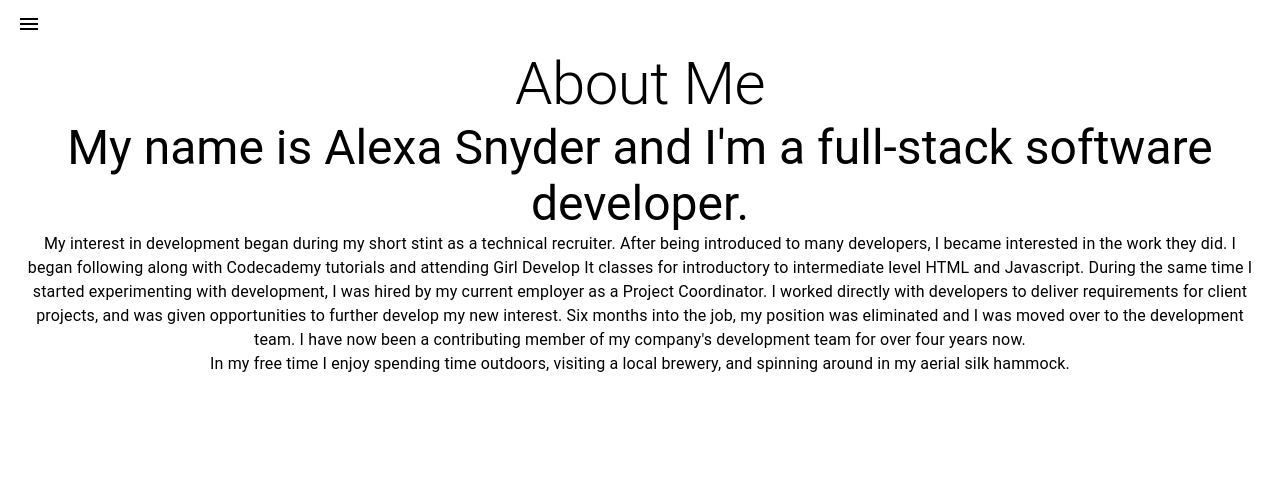
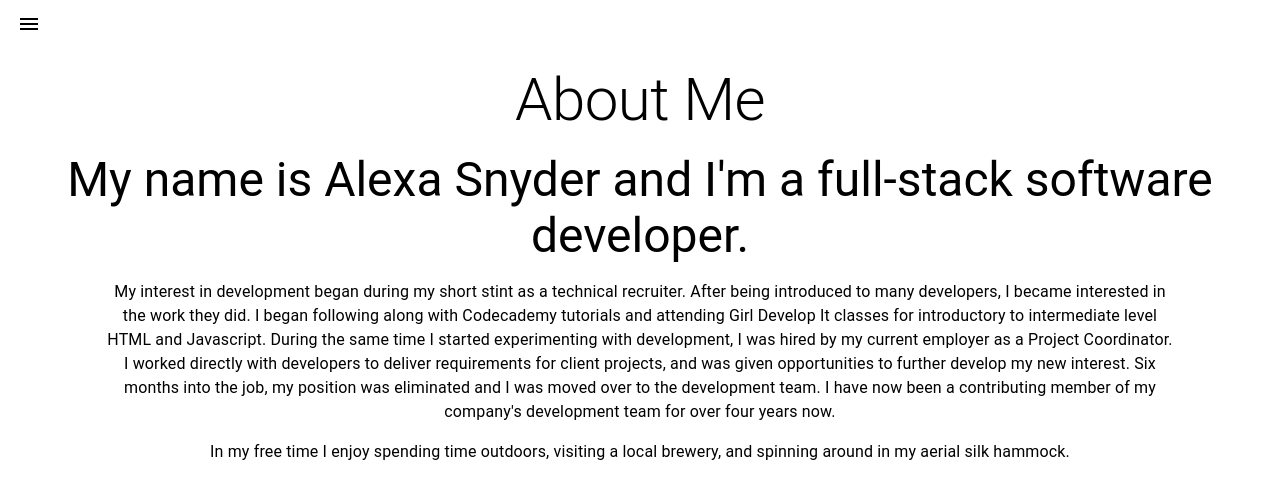
Before and after one commit to alexasnyder/playground, a React (Create React App) app: page /about in a window 1280 px wide. Shown: the top 498 px of the page. Built offline with nearby package versions, Linux system fonts and the light colour scheme.

Commit message:
convert About component to functional component

```diff
--- a/src/components/about/About.tsx
+++ b/src/components/about/About.tsx
@@ -1,24 +1,34 @@
 import * as React from 'react';
-import { Typography } from '@material-ui/core';
+import { makeStyles, Typography } from '@material-ui/core';
+import theme from '../../theme';
 
-class About extends React.Component<any> {
-    public render () {
+
+const useStyles = makeStyles({
+    header: {
+        margin: theme.spacing(2)
+    },
+    body: {
+        margin: theme.spacing(2, 10)
+    }
+});
+
+export default function About() {
+
+    const classes = useStyles();
+
     return (
-            <React.Fragment>
-                <Typography variant="h2">About Me</Typography>
-                <Typography variant="h3">My name is Alexa Snyder and I'm a full-stack software developer.</Typography>
-                <Typography>
+        <div className="container-fluid">
+            <Typography variant="h2" className={classes.header}>About Me</Typography>
+            <Typography variant="h3" className={classes.header}>My name is Alexa Snyder and I'm a full-stack software developer.</Typography>
+            <Typography className={classes.body}>
                 My interest in development began during my short stint as a technical recruiter. After being introduced to many developers, I became interested in the work they did. I began following along with Codecademy tutorials and attending Girl Develop It classes
                 for introductory to intermediate level HTML and Javascript. During the same time I started experimenting with development, I was hired by my current employer as a Project Coordinator.
                 I worked directly with developers to deliver requirements for client projects, and was given opportunities to further develop my new interest. Six months into the job, my position was
                 eliminated and I was moved over to the development team. I have now been a contributing member of my company's development team for over four years now.
             </Typography>
-                <Typography>
+            <Typography className={classes.body}>
                 In my free time I enjoy spending time outdoors, visiting a local brewery, and spinning around in my aerial silk hammock.
             </Typography>
-            </React.Fragment>
+        </div>
     )
-    }
-}
-
-export default About;
+};
```
Lines whose indentation alone changed are shown as unchanged.
